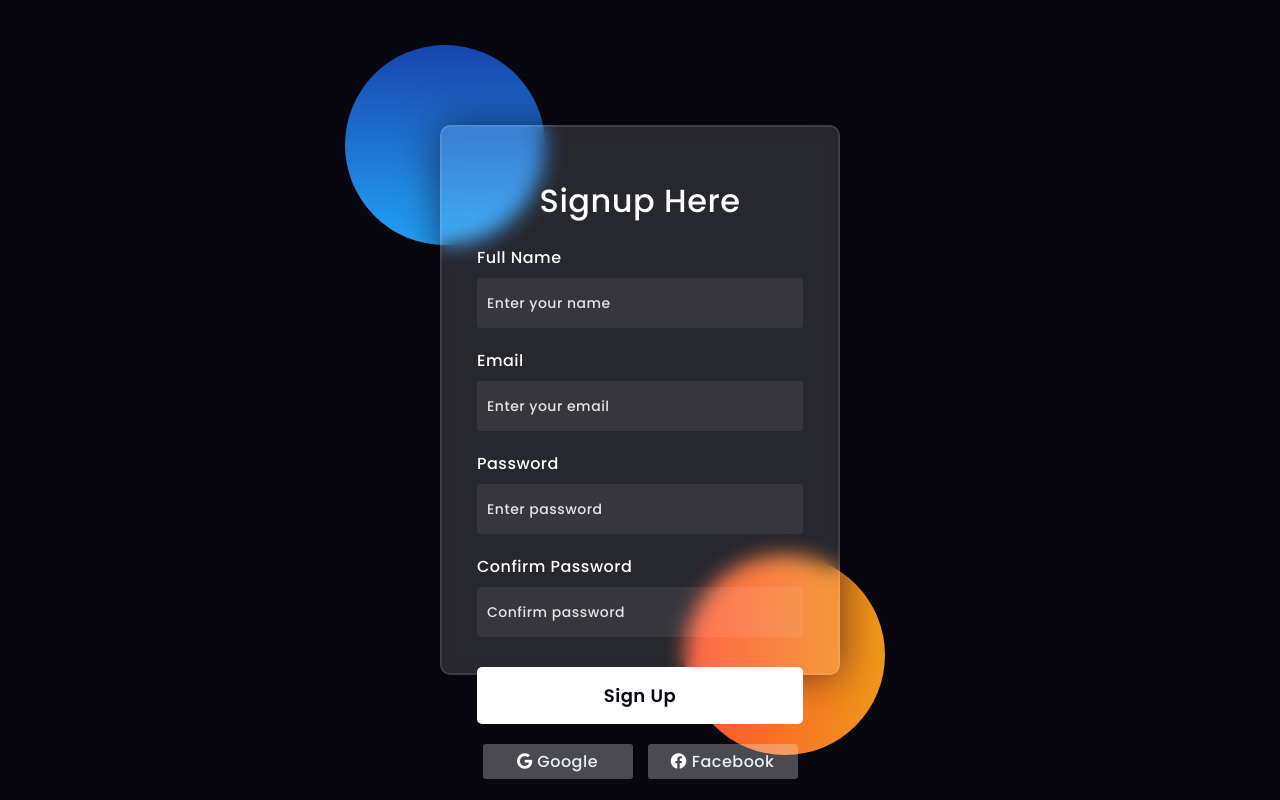
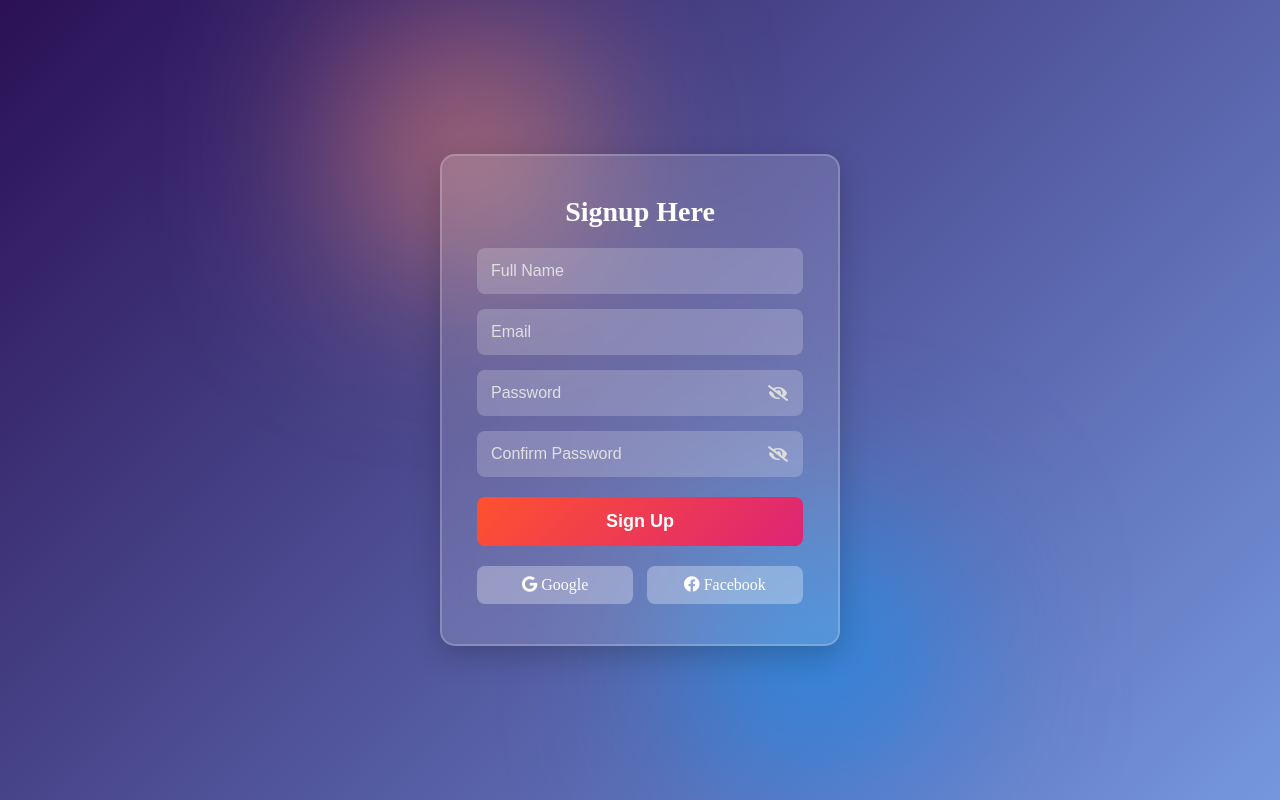
Before and after one commit to VASANTHARAJ-N/it-d, a plain HTML site: page index.html in a window 1280 px wide. Drawn offline with Linux system fonts and the light colour scheme.

Commit message:
Update index.html

```diff
--- a/index.html
+++ b/index.html
@@ -13,107 +13,111 @@
             box-sizing: border-box;
         }
         body {
-            background-color: #080710;
+            background: linear-gradient(135deg, #2b1055, #7597de);
+            display: flex;
+            justify-content: center;
+            align-items: center;
+            height: 100vh;
         }
         .background {
-            width: 430px;
-            height: 550px;
             position: absolute;
-            transform: translate(-50%,-50%);
-            left: 50%;
-            top: 50%;
+            width: 450px;
+            height: 600px;
         }
         .background .shape {
             height: 200px;
             width: 200px;
             position: absolute;
             border-radius: 50%;
+            filter: blur(100px);
         }
         .shape:first-child {
-            background: linear-gradient(#1845ad, #23a2f6);
-            left: -80px;
-            top: -80px;
+            background: linear-gradient(135deg, #ff5f6d, #ffc371);
+            left: -50px;
+            top: -50px;
         }
         .shape:last-child {
-            background: linear-gradient(to right, #ff512f, #f09819);
-            right: -30px;
-            bottom: -80px;
+            background: linear-gradient(135deg, #00c6ff, #0072ff);
+            right: -50px;
+            bottom: -50px;
         }
         form {
-            height: 550px;
             width: 400px;
-            background-color: rgba(255,255,255,0.13);
-            position: absolute;
-            transform: translate(-50%,-50%);
-            top: 50%;
-            left: 50%;
-            border-radius: 10px;
-            backdrop-filter: blur(10px);
-            border: 2px solid rgba(255,255,255,0.1);
-            box-shadow: 0 0 40px rgba(8,7,16,0.6);
-            padding: 50px 35px;
+            background: rgba(255, 255, 255, 0.15);
+            border-radius: 15px;
+            padding: 40px 35px;
+            box-shadow: 0 10px 30px rgba(0, 0, 0, 0.2);
+            backdrop-filter: blur(15px);
+            border: 2px solid rgba(255, 255, 255, 0.2);
+            text-align: center;
         }
-        form * {
-            font-family: 'Poppins', sans-serif;
-            color: #ffffff;
-            letter-spacing: 0.5px;
-            outline: none;
+        form h3 {
+            font-size: 28px;
+            font-weight: 600;
+            color: #fff;
+            margin-bottom: 20px;
+        }
+        .input-container {
+            position: relative;
+            width: 100%;
+            margin-top: 15px;
+        }
+        input {
+            width: 100%;
+            padding: 14px;
+            background: rgba(255, 255, 255, 0.2);
+            border-radius: 8px;
+            font-size: 16px;
+            color: #fff;
             border: none;
         }
-        form h3 {
-            font-size: 32px;
-            font-weight: 500;
-            text-align: center;
-        }
-        label {
-            display: block;
-            margin-top: 20px;
-            font-size: 16px;
-            font-weight: 500;
-        }
-        input {
-            display: block;
-            height: 50px;
-            width: 100%;
-            background-color: rgba(255,255,255,0.07);
-            border-radius: 3px;
-            padding: 0 10px;
-            margin-top: 8px;
-            font-size: 14px;
+        .input-container i {
+            position: absolute;
+            right: 15px;
+            top: 50%;
+            transform: translateY(-50%);
+            cursor: pointer;
+            color: #ddd;
         }
         ::placeholder {
-            color: #e5e5e5;
+            color: #e0e0e0;
         }
         button {
-            margin-top: 30px;
+            margin-top: 20px;
             width: 100%;
-            background-color: #ffffff;
-            color: #080710;
-            padding: 15px 0;
+            background: linear-gradient(135deg, #ff512f, #dd2476);
+            color: #fff;
+            padding: 14px;
             font-size: 18px;
             font-weight: 600;
-            border-radius: 5px;
+            border-radius: 8px;
             cursor: pointer;
+            transition: 0.3s;
+            border: none;
+        }
+        button:hover {
+            background: linear-gradient(135deg, #dd2476, #ff512f);
+            transform: scale(1.05);
         }
         .social {
             margin-top: 20px;
             display: flex;
-            justify-content: center;
+            justify-content: space-between;
         }
         .social div {
-            width: 150px;
-            border-radius: 3px;
-            padding: 5px 10px;
-            background-color: rgba(255,255,255,0.27);
-            color: #eaf0fb;
+            width: 48%;
+            border-radius: 8px;
+            padding: 10px 15px;
+            background: rgba(255, 255, 255, 0.3);
+            color: #fff;
             text-align: center;
             cursor: pointer;
+            transition: 0.3s;
+            font-weight: 500;
         }
         .social div:hover {
-            background-color: rgba(255,255,255,0.47);
-        }
-        .social .fb {
-            margin-left: 15px;
+            background: rgba(255, 255, 255, 0.5);
+            transform: scale(1.05);
         }
     </style>
 </head>
@@ -124,19 +128,39 @@
     </div>
     <form>
         <h3>Signup Here</h3>
-        <label for="name">Full Name</label>
-        <input type="text" placeholder="Enter your name" id="name">
-        <label for="email">Email</label>
-        <input type="email" placeholder="Enter your email" id="email">
-        <label for="password">Password</label>
-        <input type="password" placeholder="Enter password" id="password">
-        <label for="confirm-password">Confirm Password</label>
-        <input type="password" placeholder="Confirm password" id="confirm-password">
+        <div class="input-container">
+            <input type="text" placeholder="Full Name" id="name">
+        </div>
+        <div class="input-container">
+            <input type="email" placeholder="Email" id="email">
+        </div>
+        <div class="input-container">
+            <input type="password" placeholder="Password" id="password">
+            <i class="fas fa-eye-slash" onclick="togglePassword('password', this)"></i>
+        </div>
+        <div class="input-container">
+            <input type="password" placeholder="Confirm Password" id="confirm-password">
+            <i class="fas fa-eye-slash" onclick="togglePassword('confirm-password', this)"></i>
+        </div>
         <button>Sign Up</button>
         <div class="social">
-            <div class="go"><i class="fab fa-google"></i> Google</div>
-            <div class="fb"><i class="fab fa-facebook"></i> Facebook</div>
+            <div><i class="fab fa-google"></i> Google</div>
+            <div><i class="fab fa-facebook"></i> Facebook</div>
         </div>
     </form>
+    <script>
+        function togglePassword(id, icon) {
+            const input = document.getElementById(id);
+            if (input.type === "password") {
+                input.type = "text";
+                icon.classList.remove("fa-eye-slash");
+                icon.classList.add("fa-eye");
+            } else {
+                input.type = "password";
+                icon.classList.remove("fa-eye");
+                icon.classList.add("fa-eye-slash");
+            }
+        }
+    </script>
 </body>
 </html>
```
